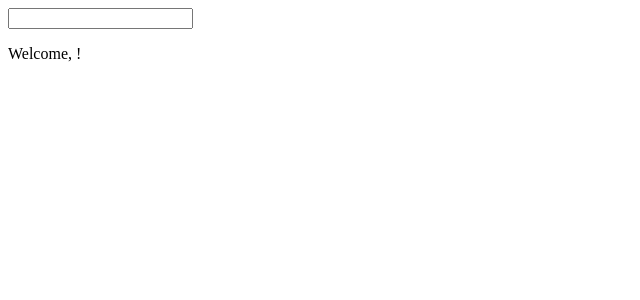
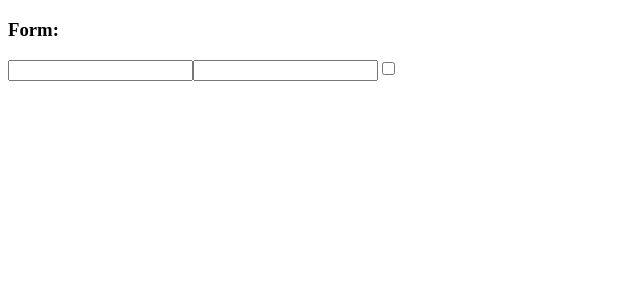
Before and after one commit to Meli357/REACT-exercises, a React (Create React App) app: page / in a window 1280 px wide. Shown: the top 300 px of the page, without its empty margins (0-640 px from the left). Built offline with nearby package versions, Linux system fonts and the light colour scheme.

Commit message:
add Login component

```diff
--- a/src/App.js
+++ b/src/App.js
@@ -5,6 +5,7 @@
 import { Welcome } from "./Welcome";
 import { ClickTracker } from "./ClickTracker";
 import { InteractiveWelcome } from "./InteractiveWelcome";
+import { Login } from "./Login";
 
 export class App extends React.Component{
     render(){
@@ -15,7 +16,8 @@
                 <Counter />
                 <ClickCounter />
                 <ClickTracker /> */}
-                <InteractiveWelcome />
+                {/* <InteractiveWelcome /> */}
+                <Login />
             </div>
         )
     }
--- /dev/null
+++ b/src/Login.js
@@ -0,0 +1,34 @@
+import React from "react";
+
+export class Login extends React.Component{
+    state={
+        username:'',
+        password:'',
+        remember: false
+    }
+
+    handleAllInputs= (event) =>{
+        const name = event.target.name
+        const value = event.target.value
+        const type = event.target.type
+        const checked = event.target.checked
+        this.setState({
+            [name]:type === 'checkbox' ? checked : value,
+        })
+    }
+
+    componentDidUpdate(){
+        console.log(this.state)
+    }
+
+    render(){
+        return (
+            <div>
+                <h3>Form:</h3>
+                <input name="username" value={this.state.username} onChange={this.handleAllInputs} />
+                <input name="password" value={this.state.password} type="password" onChange={this.handleAllInputs} />
+                <input name="remember" checked={this.state.remember} type="checkbox" onChange={this.handleAllInputs} />
+            </div>
+        )
+    }
+}
```
